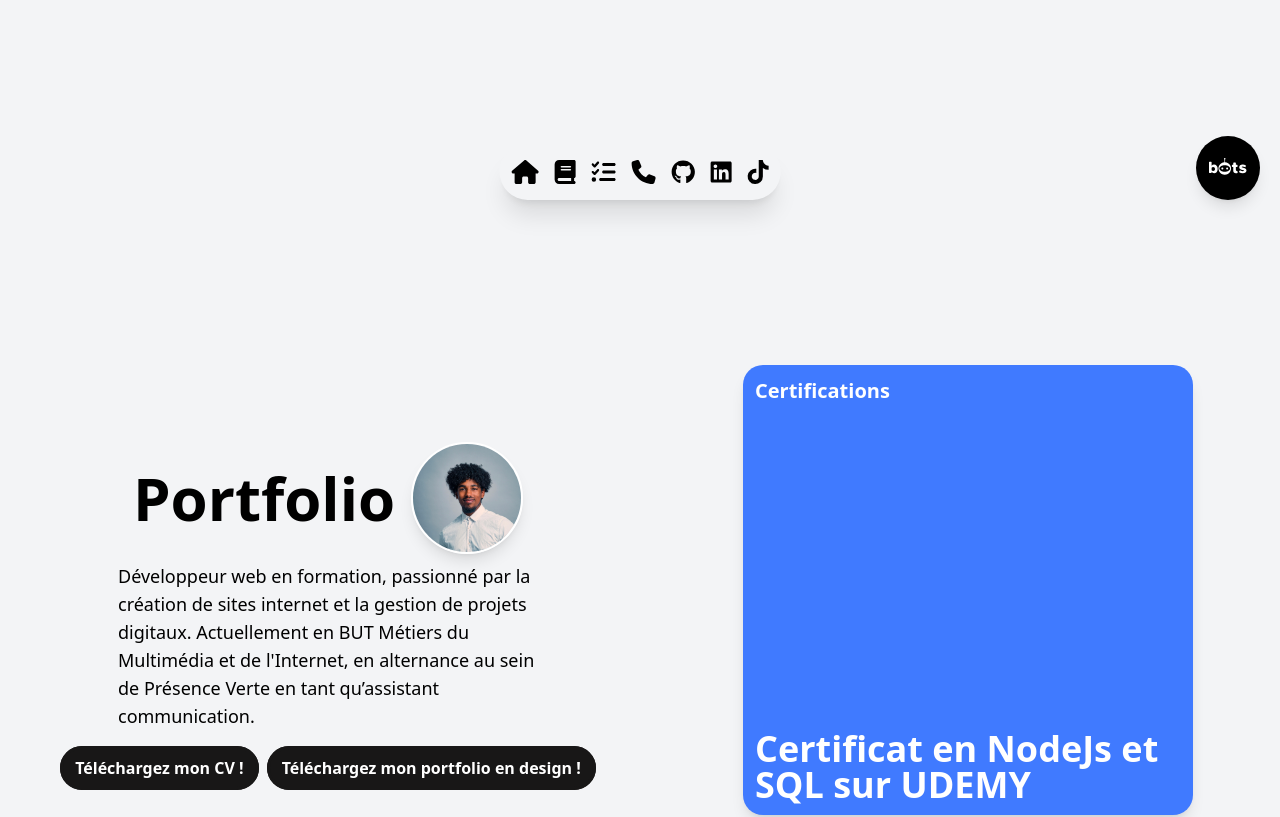
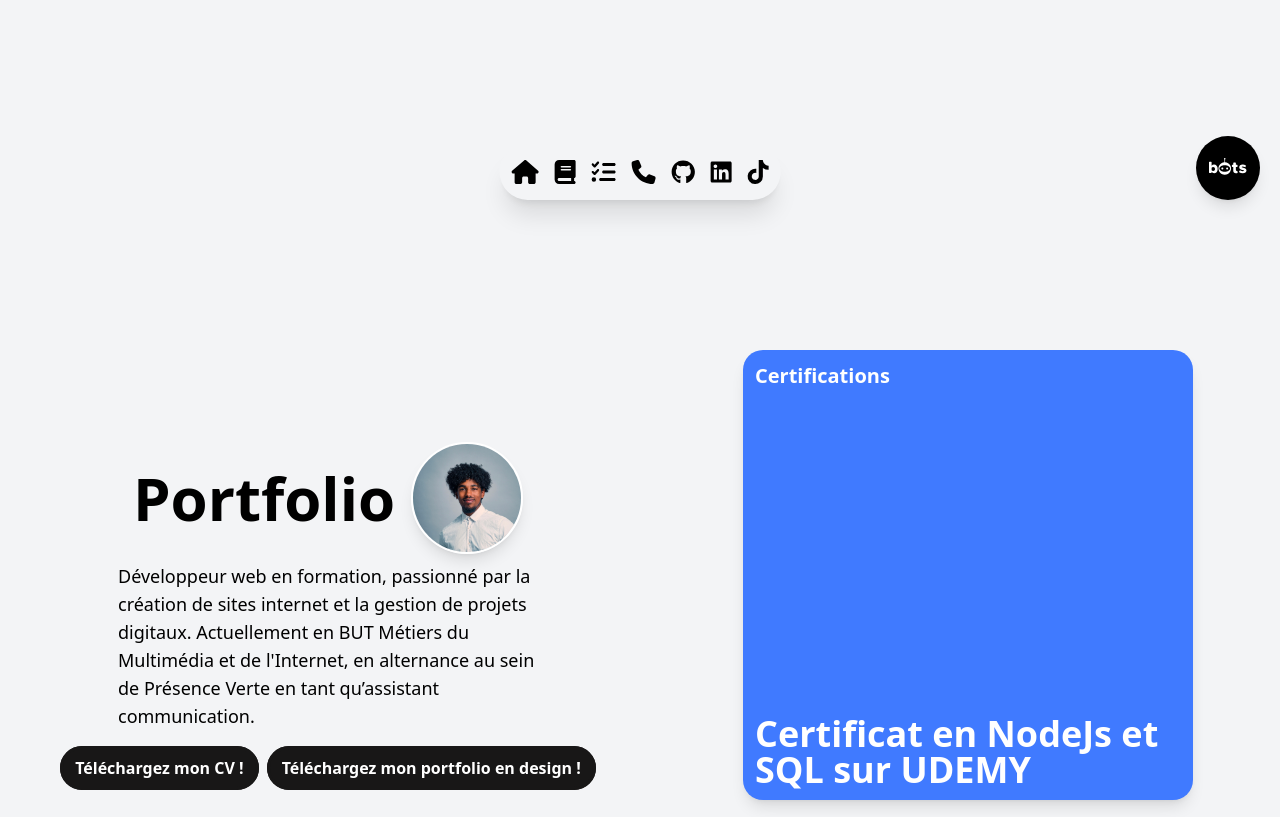
Before and after one commit to erwanmarega/Portfolio, a Vue app: page /about in a window 1280 px wide. Shown: the part 580-1397 px from the top of the page. Built offline with nearby package versions, Linux system fonts and the light colour scheme; a web font is replaced by a local one.

Commit message:
Modification about.vue

```diff
--- a/src/views/about.vue
+++ b/src/views/about.vue
@@ -36,7 +36,7 @@
       </div>
     </div>
 
-    <div class="flex-1 flex items-center justify-center relative pt-0 mt-[-60px]">
+    <div class="flex-1 flex items-center justify-center relative pt-0 mt-[-90px]">
       <div
         v-for="(card, index) in cards"
         :key="index"
```
